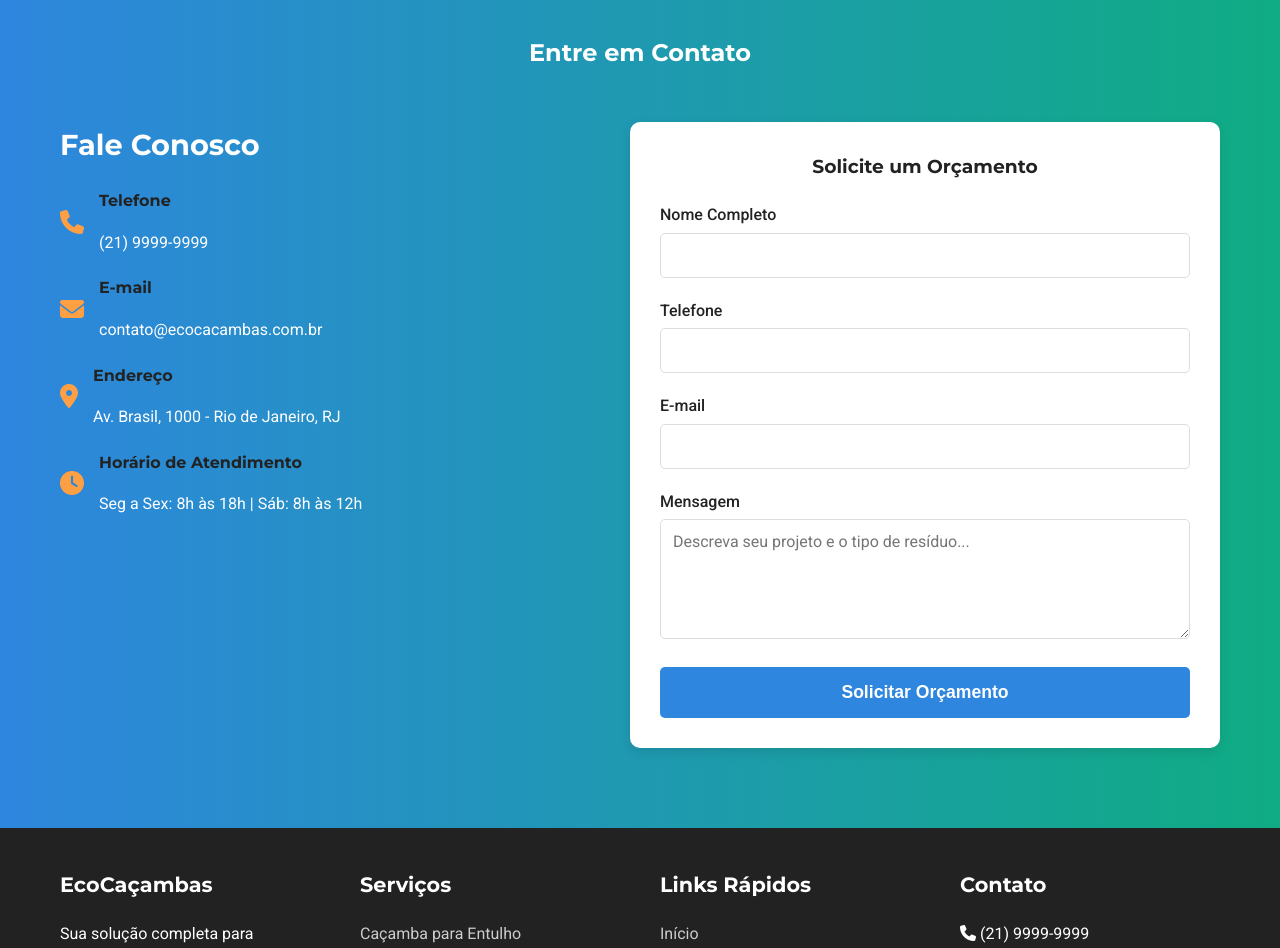
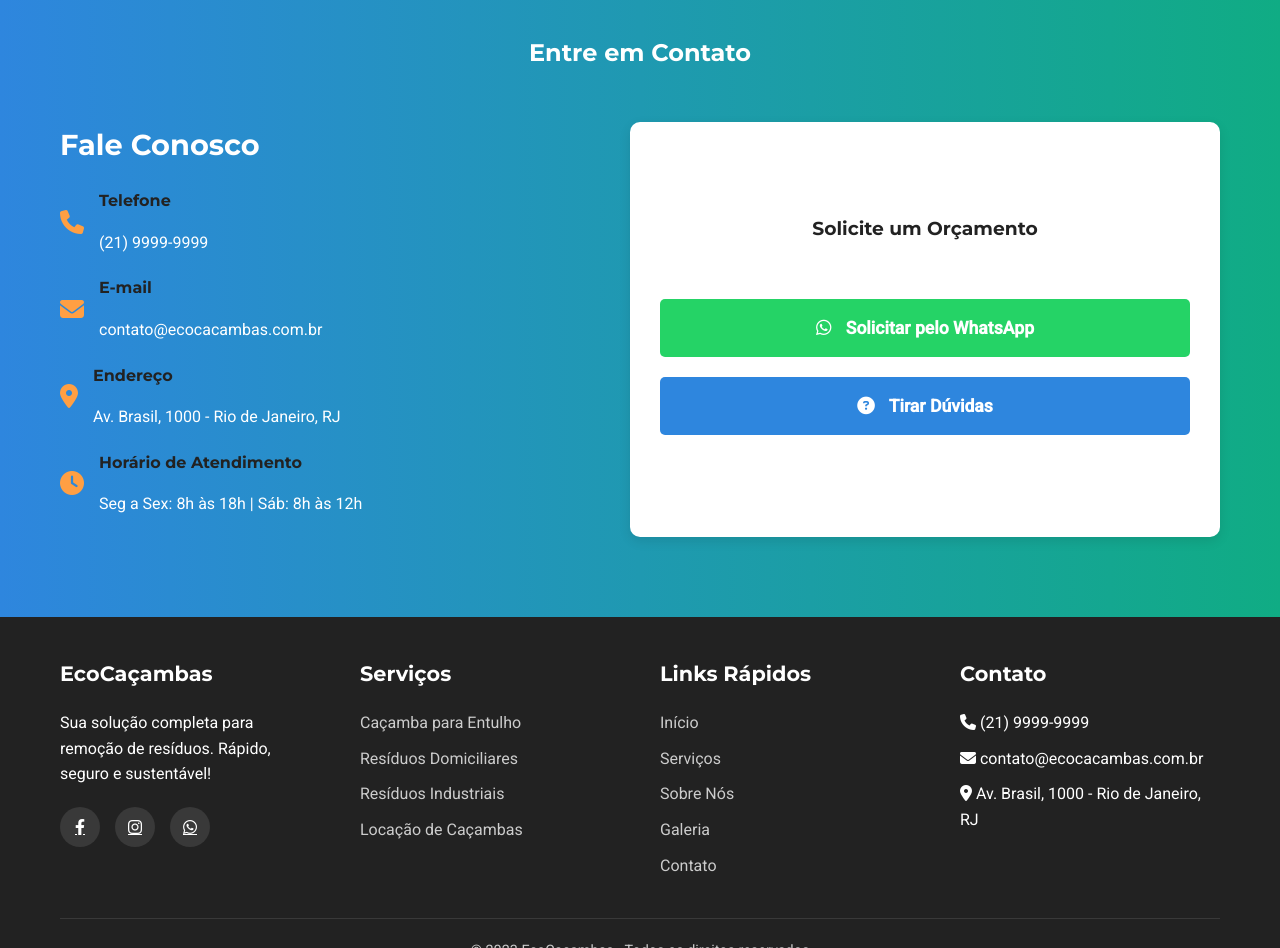
Before and after one commit to alugueleco/ecocacamba, a plain HTML site: page index.html in a window 1280 px wide. Shown: the part 2860-3808 px from the top of the page. Drawn offline with Linux system fonts and the light colour scheme.

Commit message:
Update index.html

```diff
--- a/index.html
+++ b/index.html
@@ -393,62 +393,48 @@
             color: var(--accent);
         }
 
-        .contact-form {
+        .contact-buttons {
             flex: 1;
             min-width: 300px;
             background-color: white;
             padding: 30px;
             border-radius: 10px;
             box-shadow: var(--shadow);
+            display: flex;
+            flex-direction: column;
+            justify-content: center;
+            align-items: center;
+            text-align: center;
         }
 
-        .contact-form h3 {
+        .contact-buttons h3 {
             color: var(--dark);
             margin-bottom: 20px;
             text-align: center;
         }
 
-        .form-group {
-            margin-bottom: 20px;
+        .whatsapp-btn {
+            display: inline-block;
+            background-color: #25D366;
+            color: white;
+            padding: 15px 30px;
+            border-radius: 5px;
+            text-decoration: none;
+            font-weight: 600;
+            font-size: 1.1rem;
+            margin: 10px 0;
+            transition: var(--transition);
+            width: 100%;
+            text-align: center;
         }
 
-        .form-group label {
-            display: block;
-            margin-bottom: 5px;
-            color: var(--dark);
-            font-weight: 500;
+        .whatsapp-btn:hover {
+            background-color: #128C7E;
+            transform: translateY(-3px);
         }
 
-        .form-group input,
-        .form-group textarea {
-            width: 100%;
-            padding: 12px;
-            border: 1px solid #ddd;
-            border-radius: 5px;
-            font-size: 1rem;
-            font-family: 'Roboto', sans-serif;
-        }
-
-        .form-group textarea {
-            min-height: 120px;
-            resize: vertical;
-        }
-
-        .submit-btn {
-            background-color: var(--primary);
-            color: white;
-            border: none;
-            padding: 15px 30px;
-            border-radius: 5px;
-            font-size: 1.1rem;
-            font-weight: 600;
-            cursor: pointer;
-            width: 100%;
-            transition: var(--transition);
-        }
-
-        .submit-btn:hover {
-            background-color: var(--secondary);
+        .whatsapp-btn i {
+            margin-right: 10px;
         }
 
         /* Footer */
@@ -569,6 +555,15 @@
                 margin: 10px auto;
                 width: 80%;
             }
+
+            .contact-buttons {
+                padding: 20px;
+            }
+
+            .whatsapp-btn {
+                padding: 12px 20px;
+                font-size: 1rem;
+            }
         }
 
         /* Accessibility */
@@ -622,7 +617,7 @@
         }
 
         .high-contrast .service-card,
-        .high-contrast .contact-form,
+        .high-contrast .contact-buttons,
         .high-contrast .gallery-item,
         .high-contrast .about-image {
             border: 2px solid yellow;
@@ -672,7 +667,7 @@
                 </ul>
             </nav>
 
-            <a href="#contact" class="contact-btn">Solicitar Orçamento</a>
+            <a href="https://wa.me/5521999999999?text=Olá,%20gostaria%20de%20solicitar%20um%20orçamento%20para%20locação%20de%20caçamba." class="contact-btn" target="_blank">Solicitar Orçamento</a>
 
             <div class="mobile-menu-btn" id="mobile-menu-btn">
                 <i class="fas fa-bars"></i>
@@ -686,7 +681,7 @@
             <h1>Sua solução para remoção de resíduos</h1>
             <p>Rápido, seguro e sustentável! Oferecemos o melhor serviço de aluguel de caçambas para sua obra, reforma ou limpeza.</p>
             <div class="hero-buttons">
-                <a href="#contact" class="btn">Solicitar Caçamba</a>
+                <a href="https://wa.me/5521999999999?text=Olá,%20gostaria%20de%20solicitar%20um%20orçamento%20para%20locação%20de%20caçamba." class="btn" target="_blank">Solicitar Caçamba</a>
                 <a href="#services" class="btn btn-secondary">Conhecer Serviços</a>
             </div>
         </div>
@@ -858,32 +853,15 @@
                     </div>
                 </div>
 
-                <div class="contact-form">
+                <div class="contact-buttons">
                     <h3>Solicite um Orçamento</h3>
-
-                    <form id="budget-form">
-                        <div class="form-group">
-                            <label for="name">Nome Completo</label>
-                            <input type="text" id="name" required>
-                        </div>
-
-                        <div class="form-group">
-                            <label for="phone">Telefone</label>
-                            <input type="tel" id="phone" required>
-                        </div>
-
-                        <div class="form-group">
-                            <label for="email">E-mail</label>
-                            <input type="email" id="email" required>
-                        </div>
-
-                        <div class="form-group">
-                            <label for="message">Mensagem</label>
-                            <textarea id="message" placeholder="Descreva seu projeto e o tipo de resíduo..." required></textarea>
-                        </div>
-
-                        <button type="submit" class="submit-btn">Solicitar Orçamento</button>
-                    </form>
+                    <p>Entre em contato diretamente pelo WhatsApp</p>
+                    <a href="https://wa.me/5521999999999?text=Olá,%20gostaria%20de%20solicitar%20um%20orçamento%20para%20locação%20de%20caçamba." class="whatsapp-btn" target="_blank">
+                        <i class="fab fa-whatsapp"></i> Solicitar pelo WhatsApp
+                    </a>
+                    <a href="https://wa.me/5521999999999?text=Olá,%20gostaria%20de%20tirar%20dúvidas%20sobre%20os%20serviços." class="whatsapp-btn" target="_blank" style="background-color: var(--primary);">
+                        <i class="fas fa-question-circle"></i> Tirar Dúvidas
+                    </a>
                 </div>
             </div>
         </div>
@@ -900,7 +878,7 @@
                     <div class="social-links">
                         <a href="#"><i class="fab fa-facebook-f"></i></a>
                         <a href="#"><i class="fab fa-instagram"></i></a>
-                        <a href="#"><i class="fab fa-whatsapp"></i></a>
+                        <a href="https://wa.me/5521999999999" target="_blank"><i class="fab fa-whatsapp"></i></a>
                     </div>
                 </div>
 
@@ -982,15 +960,6 @@
             });
         });
 
-        // Form submission
-        document.getElementById('budget-form').addEventListener('submit', function(e) {
-            e.preventDefault();
-
-            // Here you would normally send the form data to a server
-            alert('Obrigado! Sua solicitação foi enviada. Entraremos em contato em breve.');
-            this.reset();
-        });
-
         // Accessibility Features
         document.getElementById('font-increase').addEventListener('click', function() {
             document.body.classList.toggle('larger-text');
@@ -1008,5 +977,4 @@
         });
     </script>
 </body>
-
 </html>
```
